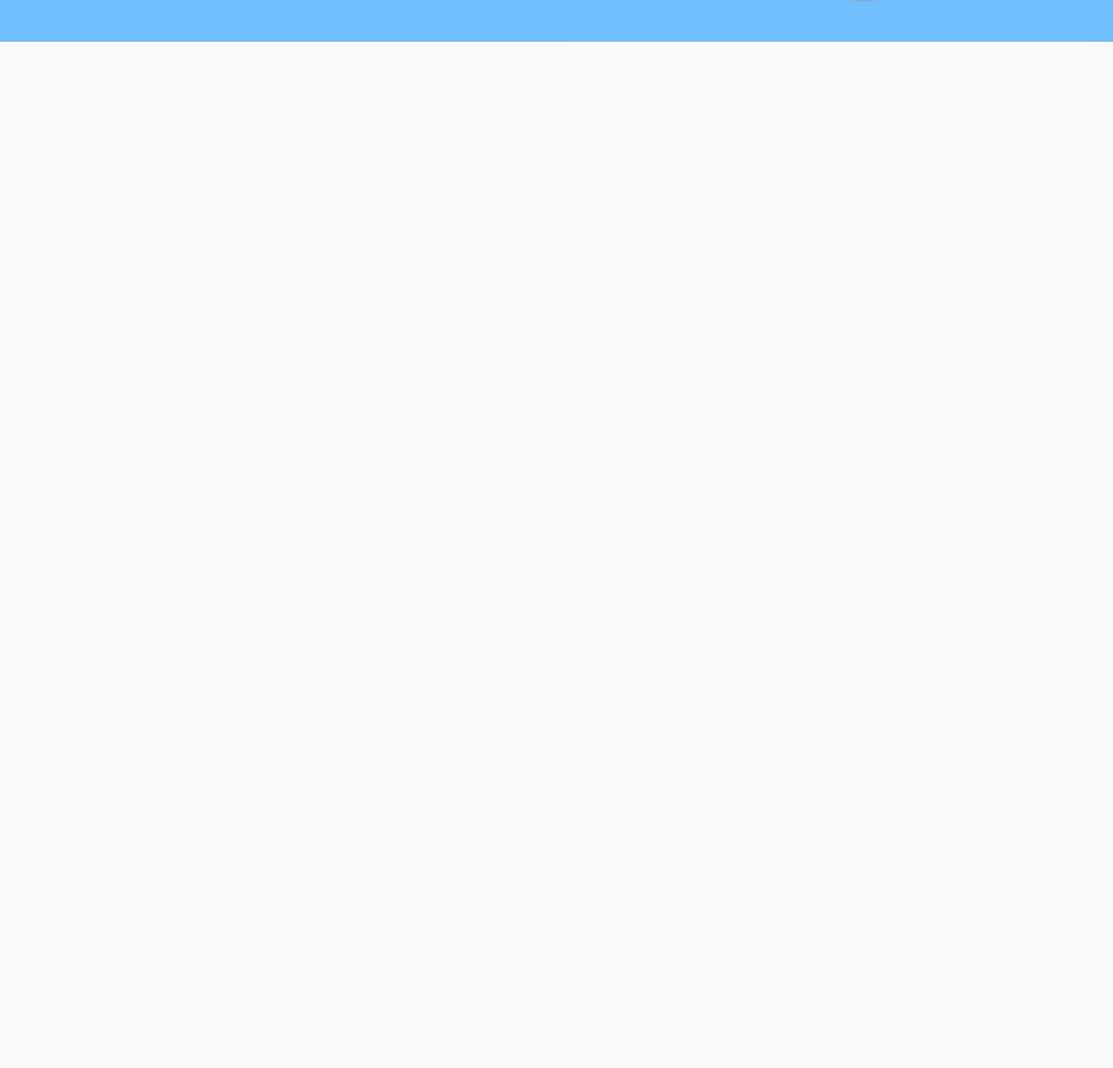
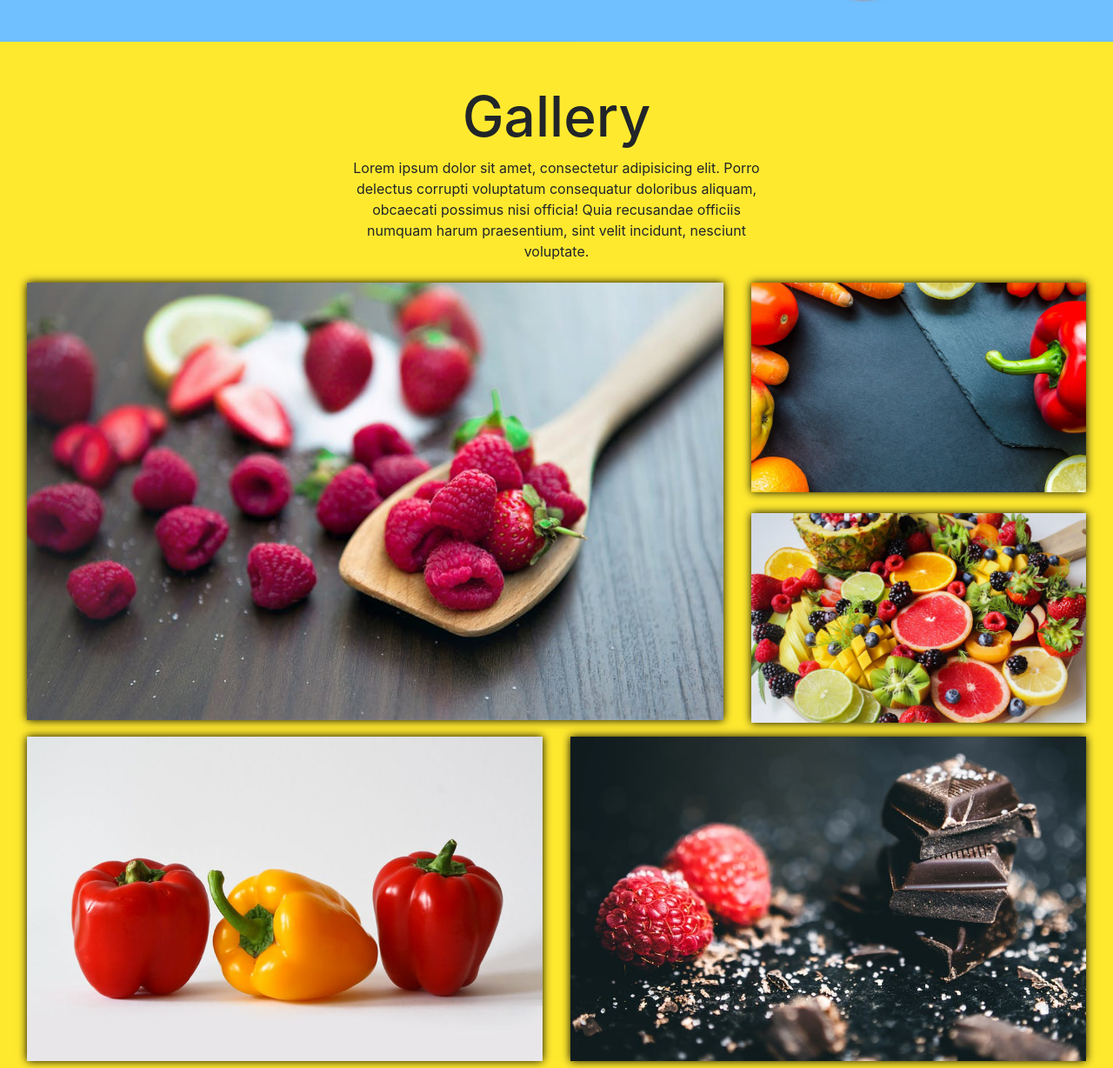
Before and after one commit to kedziorap/week2, a website: page index.html in a window 1280 px wide. Shown: the part 2032-3260 px from the top of the page at 87% size. Before the commit the page ends 2080 px from the top, so only its background shows below. Drawn offline with nearby package versions, Linux system fonts and the light colour scheme.

Commit message:
Add gallery

```diff
--- a/index.html
+++ b/index.html
@@ -3,7 +3,7 @@
 <head>
     <meta charset="utf-8">
     <meta name="viewport" content="width=device-width, initial-scale=1.0">
-    <title>Title</title>
+    <title>Cahee - PSD Template</title>
     <link rel="stylesheet" href="https://stackpath.bootstrapcdn.com/bootstrap/4.1.3/css/bootstrap.min.css" integrity="sha384-MCw98/SFnGE8fJT3GXwEOngsV7Zt27NXFoaoApmYm81iuXoPkFOJwJ8ERdknLPMO" crossorigin="anonymous">
     <link rel="stylesheet" href="css/style.css">
 </head>
@@ -112,6 +112,39 @@
                 </div>
             </div>
         </section>
+        <section class="gallery">
+            <div class="my-container py-5">
+               <div class="row">
+                   <div class="col-12">
+                       <h2 class="text-center">Gallery</h2>
+                       <p class="text-center p-block my-2">Lorem ipsum dolor sit amet, consectetur adipisicing elit. Porro delectus corrupti voluptatum consequatur doloribus aliquam, obcaecati possimus nisi officia! Quia recusandae officiis numquam harum praesentium, sint velit incidunt, nesciunt voluptate.</p>
+                   </div>
+               </div>
+                <div class="row">
+                    <div class="col-12 col-md-12 col-lg-8 p-3">
+                        <img src="img/fruit1.jpg" alt="" class="img-fluid">
+                    </div>
+                    <div class="col-12 col-md-12 col-lg-4 p-3">
+                        <div class="row">
+                            <div class="col-lg-12 col-sm-6 col-12 mb-4">
+                                <img src="img/fruit4.jpg" alt="" class="img-fluid">
+                            </div>
+                            <div class="col-lg-12 col-sm-6 col-12">
+                                <img src="img/fruit2.jpg" alt="" class="img-fluid">
+                            </div>
+                        </div>
+                    </div>
+                </div>
+                <div class="row">
+                    <div class="col-sm-12 col-md-6 p-3 py-sm-0">
+                        <img src="img/fruit6.jpg" alt="" class="img-fluid">
+                    </div>
+                    <div class="col-sm-12 col-md-6 p-3 py-sm-0">
+                        <img src="img/fruit7.jpg" alt="" class="img-fluid">
+                    </div>
+                </div>
+            </div>
+        </section>
     </div>
     <script src="https://code.jquery.com/jquery-3.3.1.slim.min.js" integrity="sha384-q8i/X+965DzO0rT7abK41JStQIAqVgRVzpbzo5smXKp4YfRvH+8abtTE1Pi6jizo" crossorigin="anonymous"></script>
     <script src="https://cdnjs.cloudflare.com/ajax/libs/popper.js/1.14.3/umd/popper.min.js" integrity="sha384-ZMP7rVo3mIykV+2+9J3UJ46jBk0WLaUAdn689aCwoqbBJiSnjAK/l8WvCWPIPm49" crossorigin="anonymous"></script>
--- a/sass/style.scss
+++ b/sass/style.scss
@@ -146,6 +146,27 @@ body {
         cursor: pointer;
     }
 }
+
+//GALLERY
+.gallery {
+    background: #ffe92f;
+    h2 {
+        font-size: 4em;
+    }
+    .p-block {
+        max-width: 500px;
+        margin: 0 auto;
+    }
+    img {
+        box-shadow: 0 0 10px black;
+        transition: 0.2s;
+        cursor: pointer;
+        &:hover {
+            transform: scale(1.03);
+        }
+    }
+}
+
 @media (max-width: 767.98px) {
     .main-header {
         background-position: 38% 0;
```
Also changed, not shown: css/style.css, img/fruit1.jpg (added), img/fruit2.jpg (added), img/fruit3.jpg (added), img/fruit4.jpg (added), img/fruit5.jpg (added), img/fruit6.jpg (added), img/fruit7.jpg (added), 1 other file.
